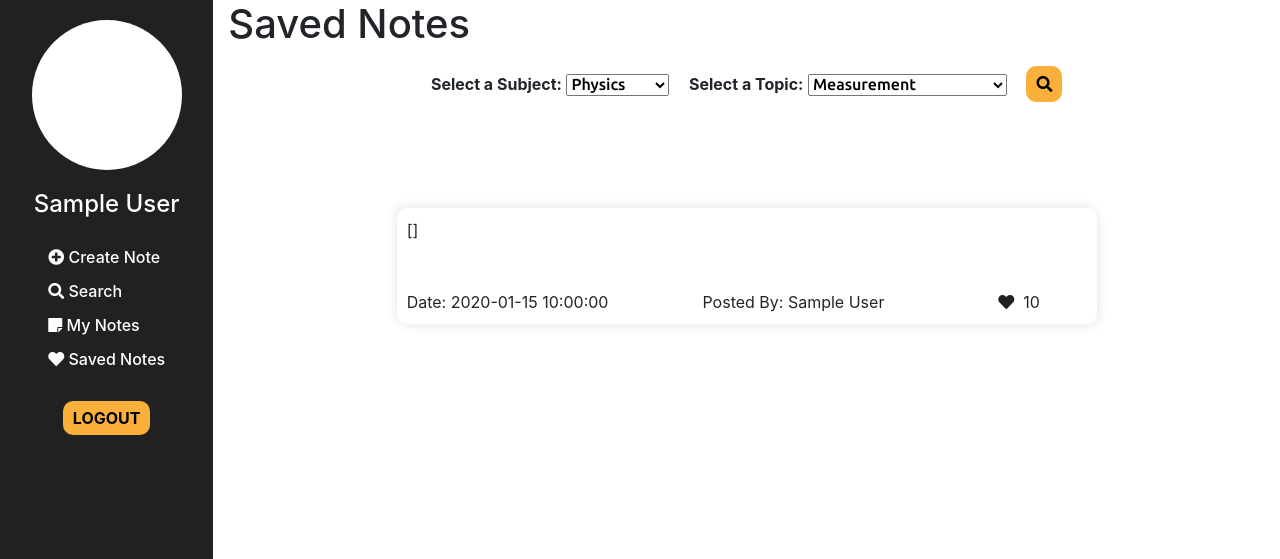
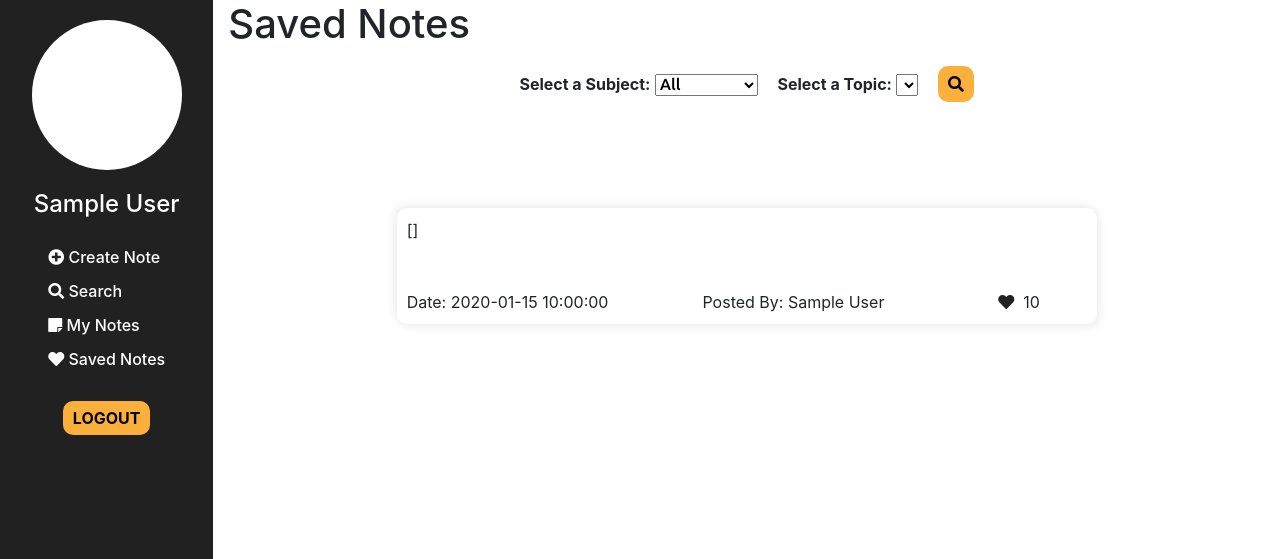
Before and after one commit to elch93/tgc-proj3-tidbits, a Flask app: page /savednotes in a window 1280 px wide. Shown: the top 559 px of the page. Run offline with Flask 2, Linux system fonts and the light colour scheme; a user stored in the database is signed in; a database or web service that is not in the repository returns one stand-in record (values such as "Sample title"); lists and menus that the app fills with data are empty; some libraries are stand-ins or nearby versions.

Commit message:
added all option to saved notes

```diff
--- a/app.py
+++ b/app.py
@@ -240,7 +240,7 @@ def search():
             results = search_by_topic(topic_query)
             user_liked_notes = liked_notes(flask_login.current_user.get_id())
             return render_template('search.template.html', username=flask_login.current_user.displayname, searchresults=results, chosens=subj_query, chosent=topic_query, user_liked_notes=user_liked_notes)
-        if request.form.get('searchsubject') == 'All':
+        elif request.form.get('searchsubject') == 'All':
             results = search_all()
             user_liked_notes = liked_notes(flask_login.current_user.get_id())
             return render_template('search.template.html', username=flask_login.current_user.displayname, searchresults=results, chosens='All', user_liked_notes=user_liked_notes)
@@ -274,7 +274,7 @@ def mynotes():
             for i in results_array:
                 i['content'] = Markup(i['content'])
             return render_template('mynotes.template.html', username=flask_login.current_user.displayname, user_notes=results_array, chosens=subj_query, chosent=topic_query)
-        if request.form.get('searchmysubject') == 'All':
+        elif request.form.get('searchmysubject') == 'All':
             my_notes_query = client[dbname]['notes'].find({
                 'owner': flask_login.current_user.get_id()
             })
@@ -428,33 +428,55 @@ def savednotes():
         for i in saved_notes:
             i['content'] = Markup(i['content'])
         user_liked_notes = liked_notes(flask_login.current_user.get_id())
-        return render_template('saved.template.html', username=flask_login.current_user.displayname, chosens="Physics", user_notes=saved_notes, user_liked_notes=user_liked_notes)
+        return render_template('saved.template.html', username=flask_login.current_user.displayname, chosens="All", user_notes=saved_notes, user_liked_notes=user_liked_notes)
     if request.method == "POST":
-        topic_query = request.form.get('savedtopic')
-        subj_query = request.form.get('savedsubject')
-        # get array of objectids that user liked
-        saved_notes_query = client[dbname]['registered_users'].find_one({
-            'email': flask_login.current_user.get_id()
-        }, {
-            'liked': 1,
-            '_id': 0
-        })
+        if not request.form.get('savedsubject') == 'All':
+            topic_query = request.form.get('savedtopic')
+            subj_query = request.form.get('savedsubject')
+            # get array of objectids that user liked
+            saved_notes_query = client[dbname]['registered_users'].find_one({
+                'email': flask_login.current_user.get_id()
+            }, {
+                'liked': 1,
+                '_id': 0
+            })
 
-        # filter out topics we don't need
-        saved_notes = []
+            # filter out topics we don't need
+            saved_notes = []
 
-        for i in saved_notes_query['liked']:
-            note = client[dbname]['notes'].find_one({
-                '_id': i
+            for i in saved_notes_query['liked']:
+                note = client[dbname]['notes'].find_one({
+                    '_id': i
+                })
+                if note['topic'] == topic_query:
+                    saved_notes.append(note)
+
+            if saved_notes:
+                for i in saved_notes:
+                    i['content'] = Markup(i['content'])
+            user_liked_notes = liked_notes(flask_login.current_user.get_id())
+            return render_template('saved.template.html', username=flask_login.current_user.displayname, user_notes=saved_notes, chosens=subj_query, chosent=topic_query, user_liked_notes=user_liked_notes)
+        elif request.form.get('savedsubject') == 'All':
+            saved_notes_query = client[dbname]['registered_users'].find_one({
+                'email': flask_login.current_user.get_id()
+            }, {
+                'liked': 1,
+                '_id': 0
             })
-            if note['topic'] == topic_query:
+
+            saved_notes = []
+
+            for i in saved_notes_query['liked']:
+                note = client[dbname]['notes'].find_one({
+                    '_id': i
+                })
                 saved_notes.append(note)
 
-        if saved_notes:
-            for i in saved_notes:
-                i['content'] = Markup(i['content'])
-        user_liked_notes = liked_notes(flask_login.current_user.get_id())
-        return render_template('saved.template.html', username=flask_login.current_user.displayname, user_notes=saved_notes, chosens=subj_query, chosent=topic_query, user_liked_notes=user_liked_notes)
+            if saved_notes:
+                for i in saved_notes:
+                    i['content'] = Markup(i['content'])
+            user_liked_notes = liked_notes(flask_login.current_user.get_id())
+            return render_template('saved.template.html', username=flask_login.current_user.displayname, user_notes=saved_notes, chosens='All', user_liked_notes=user_liked_notes)
 
 
 @app.route('/test')
--- a/templates/saved.template.html
+++ b/templates/saved.template.html
@@ -7,6 +7,7 @@
         <form method="POST" id="searchsavednotes">
             <label><b>Select a Subject: </b></label>
             <select size=1 name="savedsubject" id="selectsubjs" onchange="onSubjChange('s')">
+                <option value="All" {% if chosens == "All" %} selected {% endif %}>All</option>
                 <option value="Physics" {% if chosens == "Physics" %} selected {% endif %}>Physics</option>
                 <option value="Chemistry" {% if chosens == "Chemistry" %} selected {% endif %}>Chemistry</option>
                 <option value="Math" {% if chosens == "Math" %} selected {% endif %}>Math</option>
@@ -14,6 +15,9 @@
             </select>
             <label><b>Select a Topic: </b></label>
             <select name="savedtopic" size=1 id="selecttopicss">
+                {% if chosens == 'All' %}
+                <option> </option>
+                {% endif %}
                 {% if chosens == 'Physics' %}
                 <option value="Measurement" {% if chosent == "Measurement" %}selected{% endif %}>Measurement</option>
                 <option value="Newtonian Mechanics" {% if chosent == "Newtonian Mechanics" %}selected{% endif %}>
```
